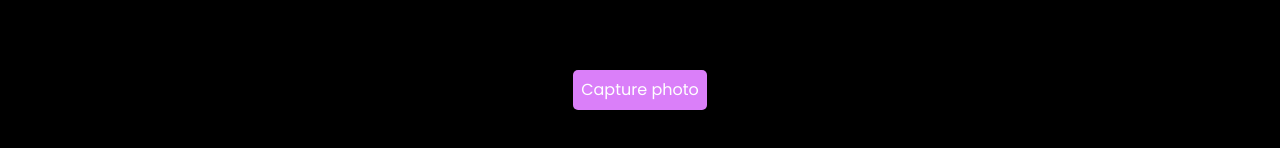
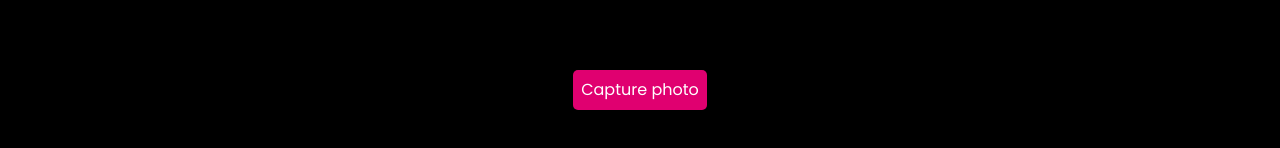
Before and after one commit to Promiseejiro/Rerha, a React (Create React App) app: page /design in a window 1280 px wide. Both pictures are taken after a click on the button 1027 px from the left and 898 px from the top of the page. Shown: the part 1048-1196 px from the top of the page. Built offline with nearby package versions, Linux system fonts and the light colour scheme; no server answers; a web font is replaced by a local one.

Commit message:
new commit

```diff
--- a/src/components/webcam/webcam.css
+++ b/src/components/webcam/webcam.css
@@ -6,7 +6,7 @@
 
 .capture-photo {
   color: #fff;
-  background-color: #da7ff9;
+  background-color: #e00070;
   padding: 0.5rem;
   border-radius: 5px;
   margin-top: 2rem;
```
